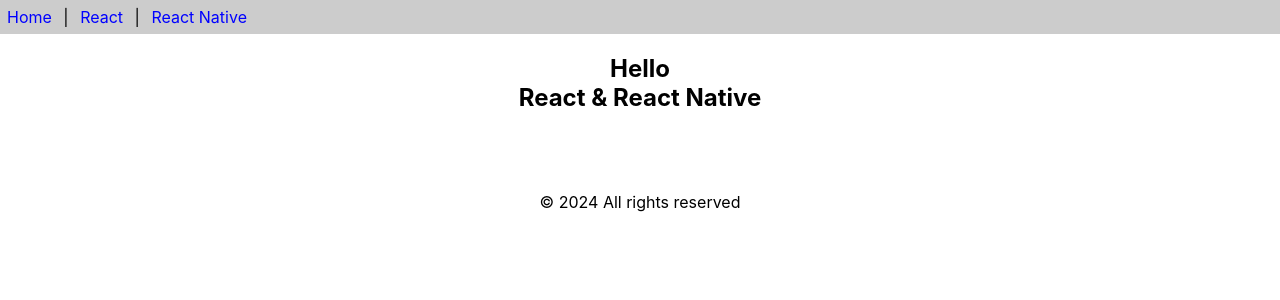
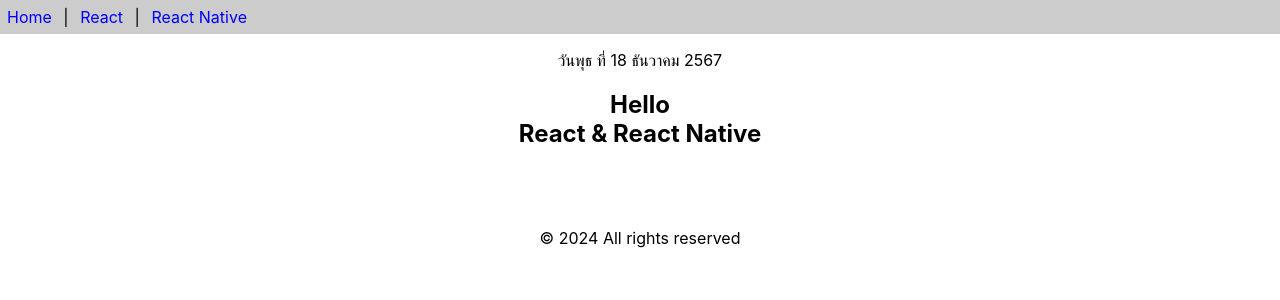
Before and after one commit to yasinthon18/app1_Yew, a React (Create React App) app: page / in a window 1280 px wide. Shown: the top 300 px of the page. Built offline with nearby package versions, Linux system fonts and the light colour scheme.

Commit message:
add class-components.js file

```diff
--- a/src/App.js
+++ b/src/App.js
@@ -1,11 +1,17 @@
 import React from 'react'
 import { Content, Footer, Header } from './func-components';
+import Calendar from './class-componets';
 
 
 
 function App() {
   return (
-    [<Header/>,<Content/>,<Footer/>]
+    <>
+    <Header/>
+    <p><center><Calendar/></center></p>
+    <Content/>
+    <Footer/>
+    </>
 
   );
 }
--- /dev/null
+++ b/src/class-componets.js
@@ -0,0 +1,20 @@
+import React, {Component} from 'react';
+
+
+export default class Calendar extends Component {
+    getDate(){
+        const dayNames = ['อาทิตย์','จันทร์','อังคาร','พุธ','พฤหัสบดี','ศุกร์','เสาร์']
+        const monthNames = ['มกราคม','กุมภาพันธ์','มีนาคม','เมษายน','พฤษถาคม',
+        'มิถุนายน','กรกฎาคม','สิงหาคม','กันยายน','ตุลาคม','พฤศจิกายน','ธันวาคม',]
+
+        const date = new Date()
+        const weekDay = dayNames[date.getDay()]
+        const day = date.getDate()
+        const month = monthNames[date.getMonth()]
+        const year = date.getFullYear() + 543
+        return `วัน${weekDay} ที่ ${day} ${month} ${year}`
+    }
+    render(){
+        return <div>{this.getDate()}</div>
+    }
+}
```
